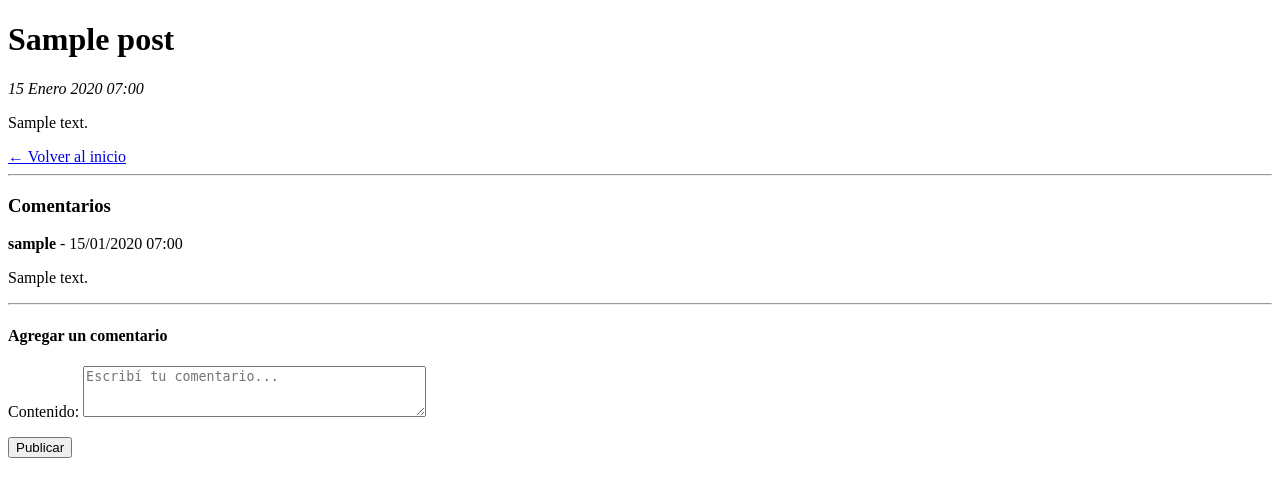
After one commit to juamqi/proyecto-django, a Django app: template mysite/blog/templates/blog/detalle_post.html in a window 1280 px wide. The commit adds this page. Shown: the top 497 px of the page. Run offline with Django 5.2, Linux system fonts and the light colour scheme; the template is opened without the code that fills it: values that come from a table or form of the project are taken from there, others are empty; a user stored in the database is signed in; tables that the repository leaves empty hold one stand-in row (values such as "Sample post").

Commit message:
Add comments feature to blog posts
Introduced a Comentario model, form, and migration to support user comments on blog posts. Updated admin registration, views, and templates to display and handle comments. Renamed 'detalles_post' to 'detalle_post' for consistency, and improved authentication handling for login/logout. Removed the old 'detalles_post' template and added a new 'detalle_post' template with comment functionality.

```diff
--- a/mysite/blog/admin.py
+++ b/mysite/blog/admin.py
@@ -1,4 +1,5 @@
 from django.contrib import admin
-from .models import Post
+from .models import Post, Comentario
 
 admin.site.register(Post)
+admin.site.register(Comentario)
--- /dev/null
+++ b/mysite/blog/forms.py
@@ -0,0 +1,10 @@
+from django import forms
+from .models import Comentario
+
+class ComentarioForm(forms.ModelForm):
+    class Meta:
+        model = Comentario
+        fields = ['contenido']
+        widgets = {
+            'contenido': forms.Textarea(attrs={'rows': 3, 'placeholder': 'Escribí tu comentario...'})
+        }
--- a/mysite/blog/models.py
+++ b/mysite/blog/models.py
@@ -1,5 +1,6 @@
 from django.db import models
 from django.utils import timezone
+from django.contrib.auth.models import User
 
 class Post(models.Model):
     titulo = models.CharField(max_length=200)
@@ -9,3 +10,12 @@ class Post(models.Model):
 
     def __str__(self):
         return self.titulo
+
+class Comentario(models.Model):
+    post = models.ForeignKey('Post', on_delete=models.CASCADE, related_name='comentarios')
+    autor = models.ForeignKey(User, on_delete=models.CASCADE)
+    contenido = models.TextField()
+    fecha = models.DateTimeField(auto_now_add=True)
+
+    def __str__(self):
+        return f'{self.autor.username} - {self.post.titulo}'
--- /dev/null
+++ b/mysite/blog/templates/blog/detalle_post.html
@@ -0,0 +1,37 @@
+<!DOCTYPE html>
+<html>
+
+<head>
+    <title>{{ post.titulo }}</title>
+</head>
+
+<body>
+    <h1>{{ post.titulo }}</h1>
+    <p><em>{{ post.fecha_publicacion }}</em></p>
+    <p>{{ post.contenido|linebreaks }}</p>
+    <a href="/">← Volver al inicio</a>
+    <hr>
+
+    <h3>Comentarios</h3>
+    {% for comentario in comentarios %}
+    <div>
+        <strong>{{ comentario.autor.username }}</strong> - {{ comentario.fecha|date:"d/m/Y H:i" }}<br>
+        {{ comentario.contenido|linebreaks }}
+    </div>
+    <hr>
+    {% empty %}
+    <p>No hay comentarios aún.</p>
+    {% endfor %}
+    {% if user.is_authenticated %}
+    <h4>Agregar un comentario</h4>
+    <form method="post">
+        {% csrf_token %}
+        {{ form.as_p }}
+        <button type="submit">Publicar</button>
+    </form>
+    {% else %}
+    <p><a href="{% url 'login' %}?next={{ request.path }}">Iniciá sesión para comentar</a></p>
+    {% endif %}
+</body>
+
+</html>
--- a/mysite/blog/urls.py
+++ b/mysite/blog/urls.py
@@ -1,8 +1,10 @@
-from django.urls import path, include
+from django.urls import path
+from django.contrib.auth import views as auth_views
 from . import views
 
 urlpatterns = [
     path('', views.lista_posts, name='lista_posts'),
-    path('post/<int:post_id>/', views.detalles_post, name='detalles_post'),
-    path('accounts/', include('django.contrib.auth.urls')),
+    path('post/<int:post_id>/', views.detalle_post, name='detalle_post'),
+    path('login/', auth_views.LoginView.as_view(), name='login'),
+    path('logout/', auth_views.LogoutView.as_view(), name='logout'),
 ]
```
Also changed, not shown: mysite/blog/templates/blog/detalles_post.html (deleted, +0 -12 lines), mysite/blog/templates/blog/lista_posts.html (+9 -2 lines), mysite/blog/views.py (+25 -2 lines), mysite/blog/migrations/0002_comentario.py (added), 1 other file.
